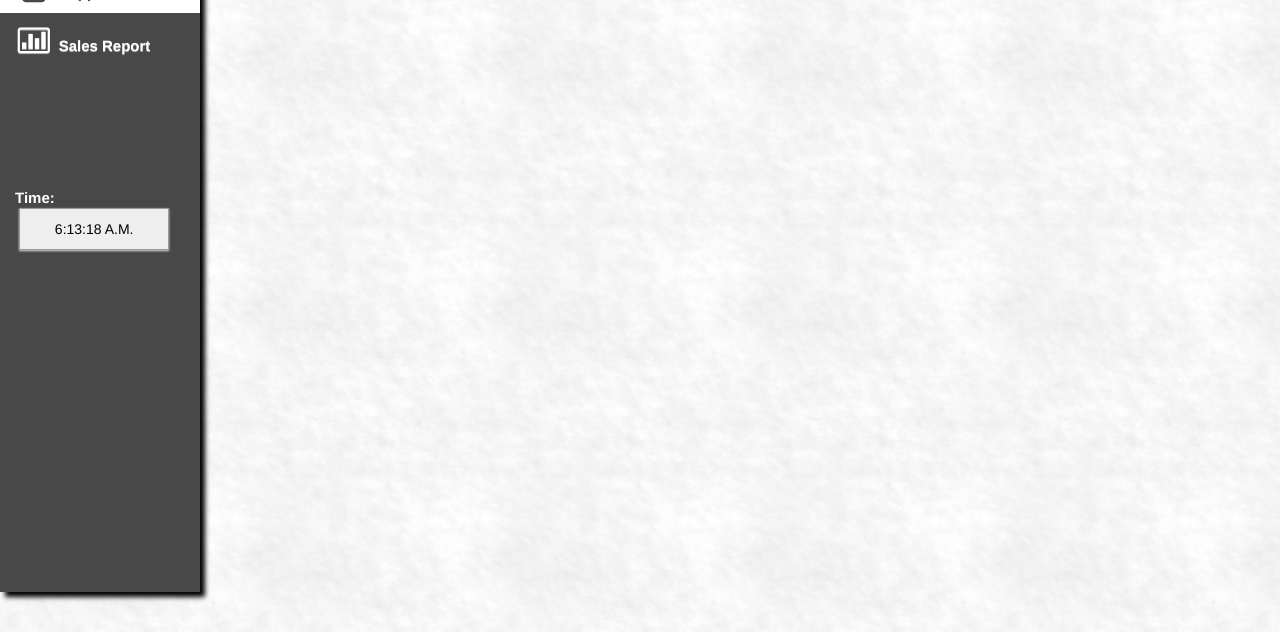
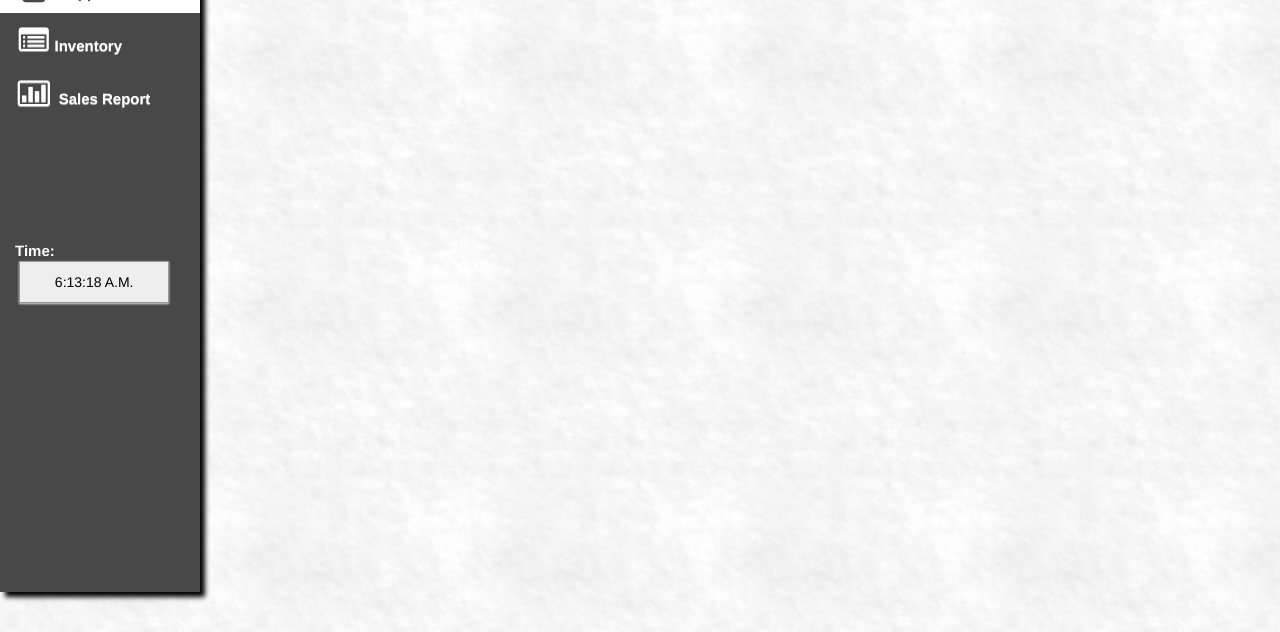
Before and after one commit to Debelxxx/jmn_pos, a PHP site: page /main/supplier.php in a window 1280 px wide. Shown: the part 293-925 px from the top of the page. Run offline with PHP 8.4, Linux system fonts and the light colour scheme; a user stored in the database is signed in; data that the repository does not hold is empty.

Commit message:
Update supplier.php

```diff
--- a/main/supplier.php
+++ b/main/supplier.php
@@ -107,6 +107,7 @@ window.onload=startclock;
 			<li><a href="products.php"><i class="icon-list-alt icon-2x"></i> Products</a>                                     </li>
 			<li><a href="customer.php"><i class="icon-group icon-2x"></i> Customers</a>                                    </li>
 			<li class="active"><a href="supplier.php"><i class="icon-group icon-2x"></i> Suppliers</a>                                    </li>
+			<li><a href="inventory.php"><i class="icon-list-alt icon-2x"></i>Inventory</a> </li>
 			<li><a href="salesreport.php?d1=0&d2=0"><i class="icon-bar-chart icon-2x"></i> Sales Report</a>                </li>
 
 
```
